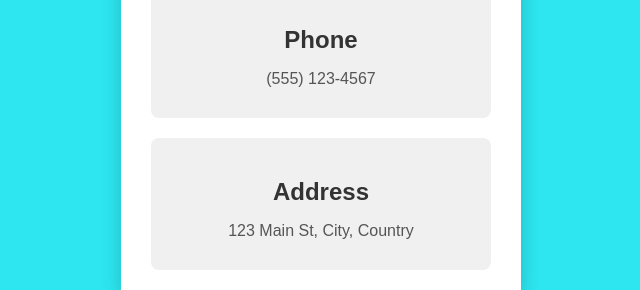
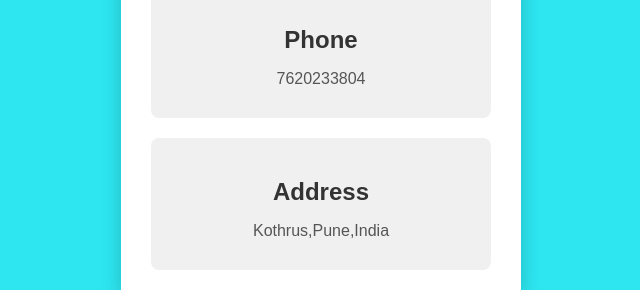
Before and after one commit to BindiyaShetty18/Small-Business-Community, a plain HTML site: page contact.html in a window 1280 px wide. Shown: the part 391-681 px from the top of the page, without its empty margins (319-959 px from the left). Drawn offline with Linux system fonts and the light colour scheme; files that its build step writes are made by us from their sources.

Commit message:
contact.html

```diff
--- a/contact.html
+++ b/contact.html
@@ -14,10 +14,10 @@
     </div>
     <div class="contact-section">
         <h2>Phone</h2>
-        <p>(555) 123-4567</p>
+        <p>7620233804</p>
     </div>
     <div class="contact-section">
         <h2>Address</h2>
-        <p>123 Main St, City, Country</p>
+        <p>Kothrus,Pune,India</p>
     </div>
 </div>
```
